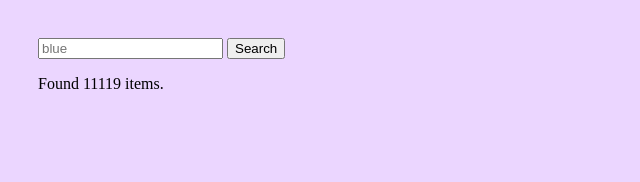
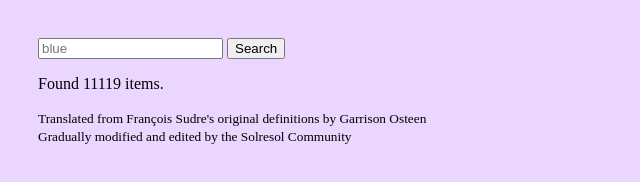
Before and after one commit to barionleg/eosolrelabits, a plain HTML site: page index.html in a window 1280 px wide. Shown: the whole page, without its empty margins (0-640 px from the left). Drawn offline with Linux system fonts and the light colour scheme.

Commit message:
Added credits to dict

```diff
--- a/index.html
+++ b/index.html
@@ -11,6 +11,8 @@
 	<br />
 	<ul id="result"></ul>
 	<p id='summary'></p>
+	<p><small>Translated from François Sudre's original definitions by Garrison Osteen<br />
+Gradually modified and edited by the Solresol Community</small></p>
 </body>
 <script type="text/javascript">
 	'use strict'
```
Also changed, not shown: 1 other file.
